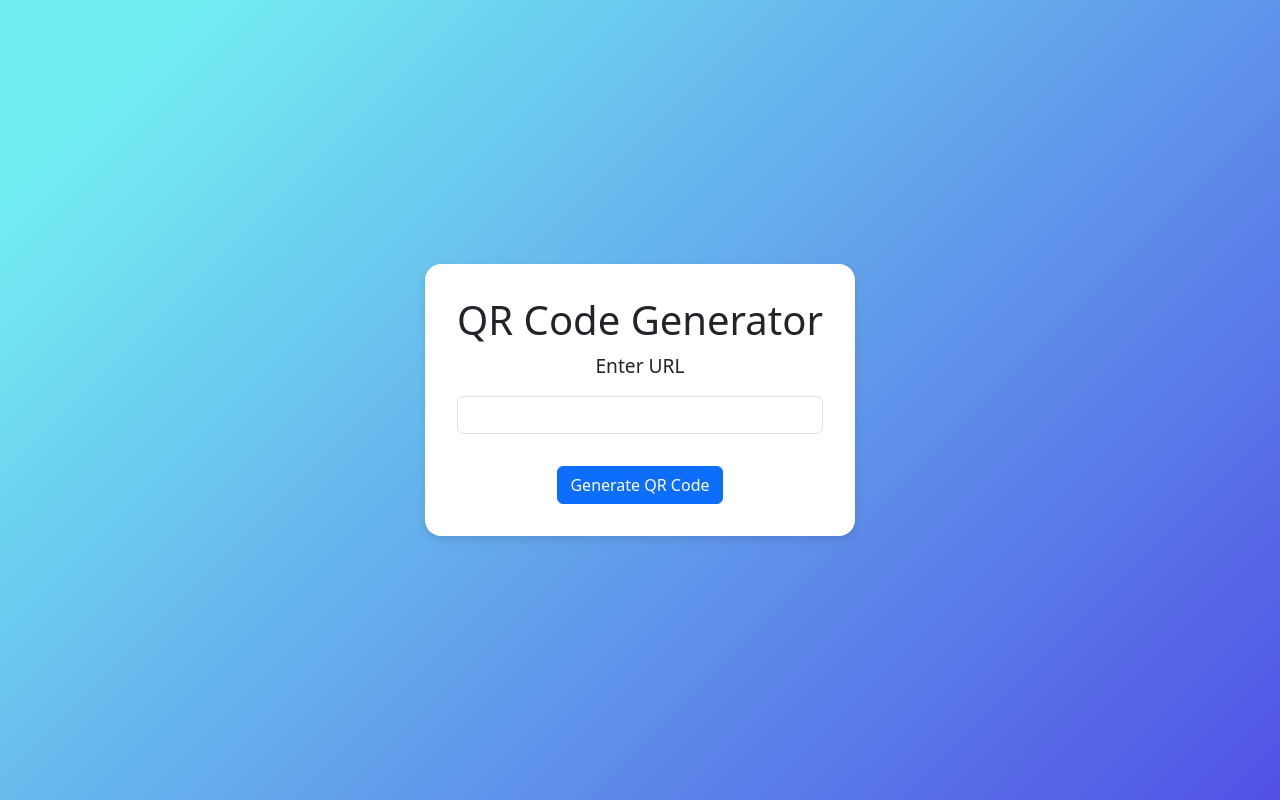
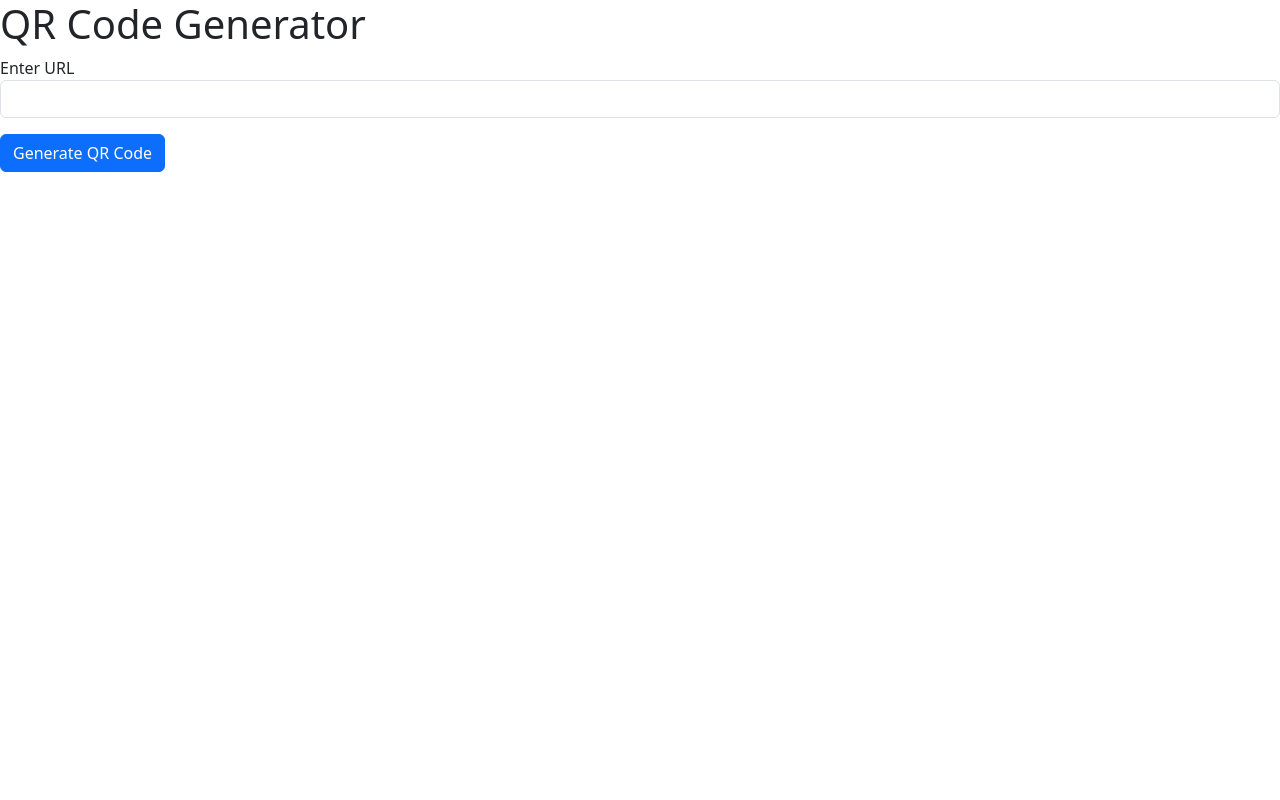
Before and after one commit to rudransh-pokhriyal/QR-Code-Generator, a website: page public/index.html in a window 1280 px wide. Drawn offline with nearby package versions, Linux system fonts and the light colour scheme.

Commit message:
Update index.html

```diff
--- a/public/index.html
+++ b/public/index.html
@@ -5,74 +5,6 @@
     <meta charset="UTF-8">
     <meta name="viewport" content="width=device-width, initial-scale=1.0">
     <title>QR Code Generator</title>
-    <style>
-        body {
-            font-family: 'Poppins', sans-serif;
-            background: linear-gradient(135deg, #72EDF2 10%, #5151E5 100%);
-            color: #333;
-            margin: 0;
-            display: flex;
-            justify-content: center;
-            align-items: center;
-            height: 100vh;
-        }
-
-        #container {
-            display: flex;
-            flex-direction: column;
-            align-items: center;
-            justify-content: center;
-            background-color: #fff;
-            padding: 2rem;
-            border-radius: 1rem;
-            box-shadow: 0 4px 8px rgba(0, 0, 0, 0.1);
-        }
-
-        h1 {
-            font-weight: 700;
-            font-size: 2rem;
-            margin-bottom: 1.5rem;
-            color: #333;
-        }
-
-        form {
-            display: flex;
-            flex-direction: column;
-            align-items: center;
-            width: 100%;
-        }
-
-        .poppins-regular {
-            font-weight: 400;
-            font-size: 1.2rem;
-            margin-bottom: 1rem;
-        }
-
-        .input-group {
-            margin-bottom: 1rem;
-            width: 100%;
-        }
-
-        .form-control {
-            border-radius: 0.5rem;
-            padding: 0.5rem;
-        }
-
-        .btn-primary {
-            background-color: #5151E5;
-            border: none;
-            border-radius: 0.5rem;
-            padding: 0.5rem 1rem;
-            font-size: 1rem;
-            cursor: pointer;
-            transition: background-color 0.3s ease;
-            margin-top: 1rem;
-        }
-
-        .btn-primary:hover {
-            background-color: #3b3bb5;
-        }
-    </style>
     <link href="https://cdn.jsdelivr.net/npm/bootstrap@5.3.3/dist/css/bootstrap.min.css" rel="stylesheet"
         integrity="sha384-QWTKZyjpPEjISv5WaRU9OFeRpok6YctnYmDr5pNlyT2bRjXh0JMhjY6hW+ALEwIH" crossorigin="anonymous">
     <link rel="preconnect" href="https://fonts.googleapis.com">
```
